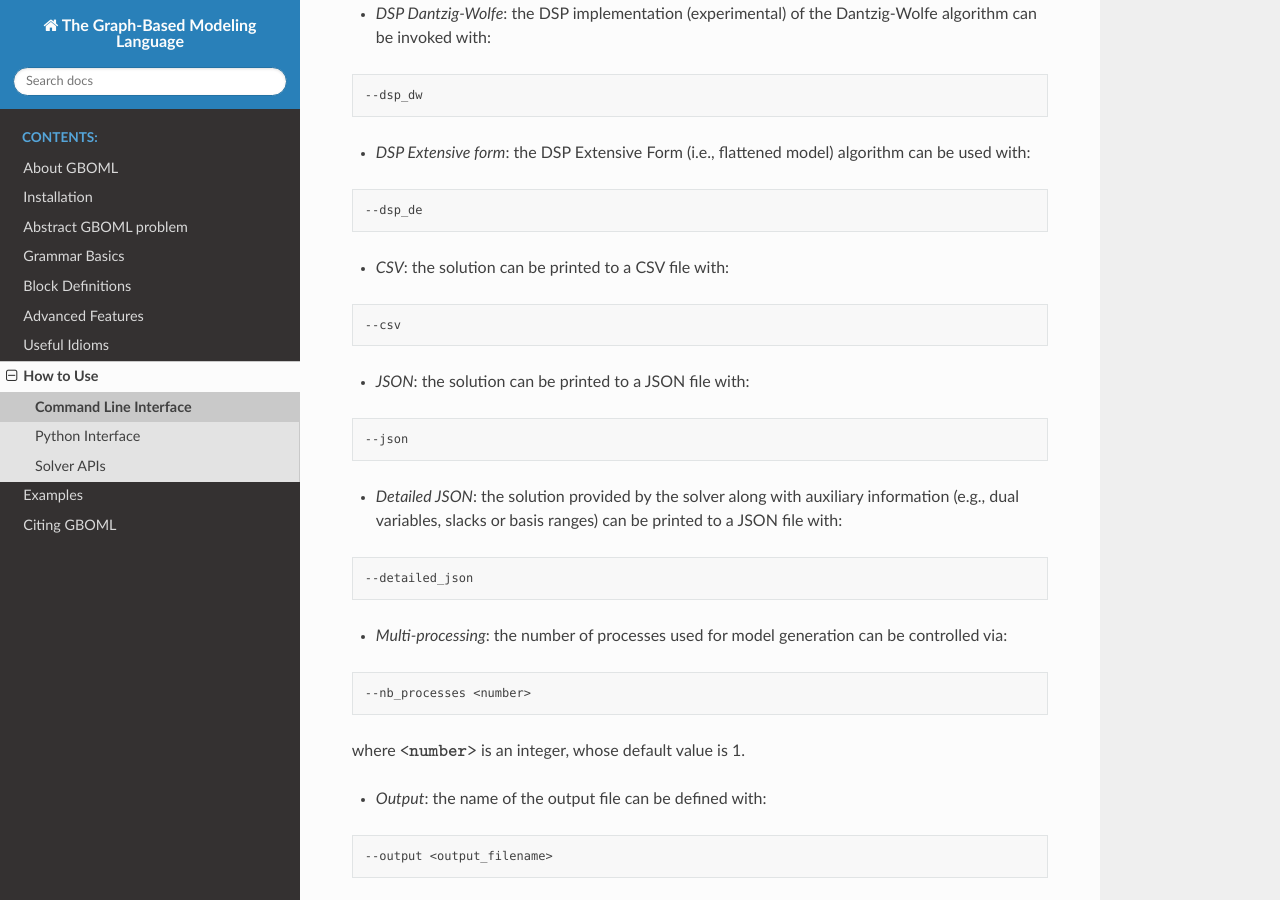
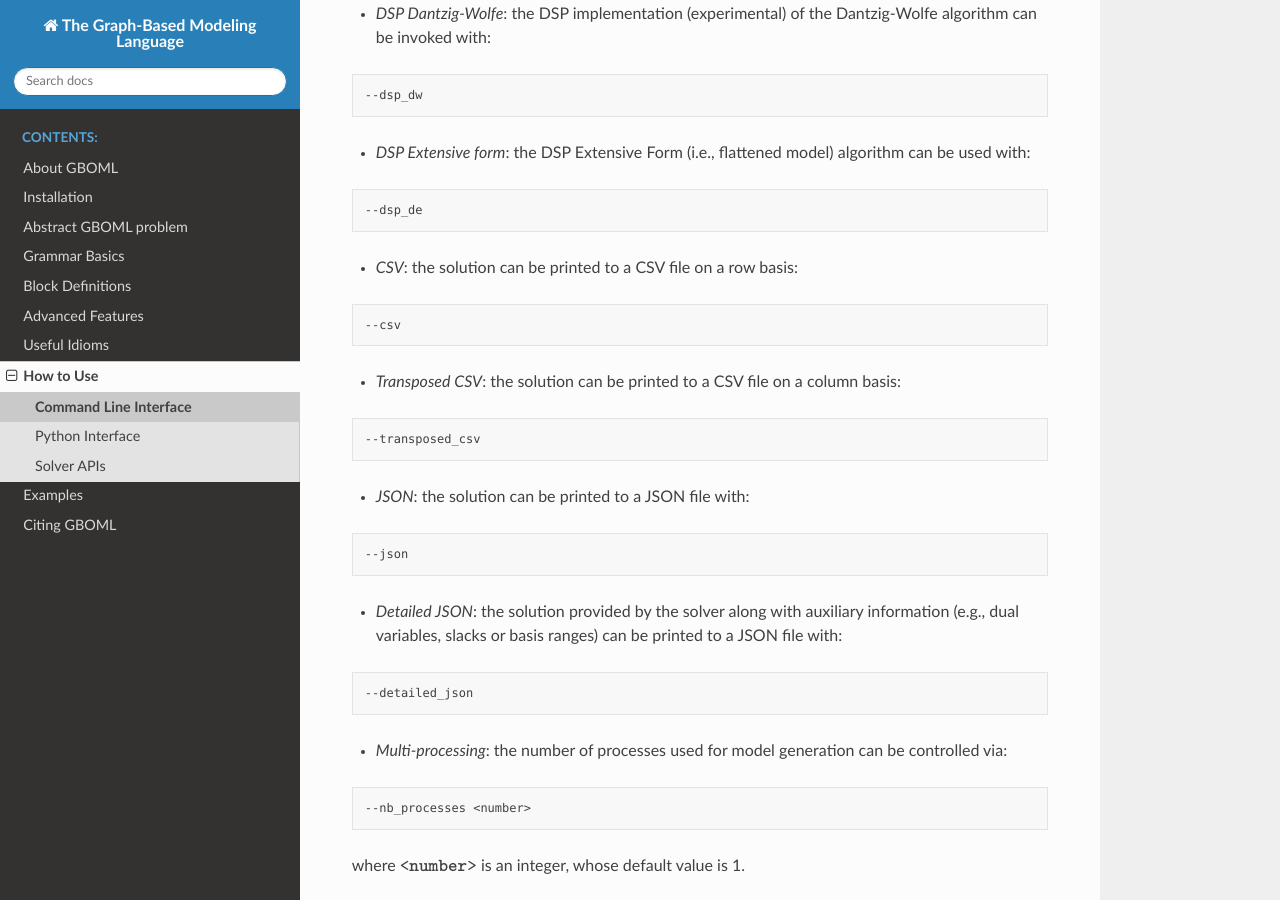
Before and after one commit to MathiasPBerger/gboml-docs-test, a Sphinx documentation site: the page built from docs/source/commandline_interface.rst, in a window 1280 px wide and 900 px high, scrolled down 1479 px. Built offline with Sphinx 7.4.7 and the Read the Docs theme 2.0.0, drawn with Linux system fonts in a browser that asks for light colours.

Commit message:
command line + illustration import hyperedge

```diff
--- a/docs/source/commandline_interface.rst
+++ b/docs/source/commandline_interface.rst
@@ -74,11 +74,17 @@ and is therefore only recommended for testing purposes (e.g., make sure that GBO
 
    --dsp_de
 
-* *CSV*: the solution can be printed to a CSV file with:
+* *CSV*: the solution can be printed to a CSV file on a row basis:
 
 .. code-block:: bash
 
    --csv
+
+* *Transposed CSV*: the solution can be printed to a CSV file on a column basis:
+
+.. code-block:: bash
+
+   --transposed_csv
 
 * *JSON*: the solution can be printed to a JSON file with:
 
```
Also changed, not shown: docs/source/importing_components.rst (+58 -0 lines).
